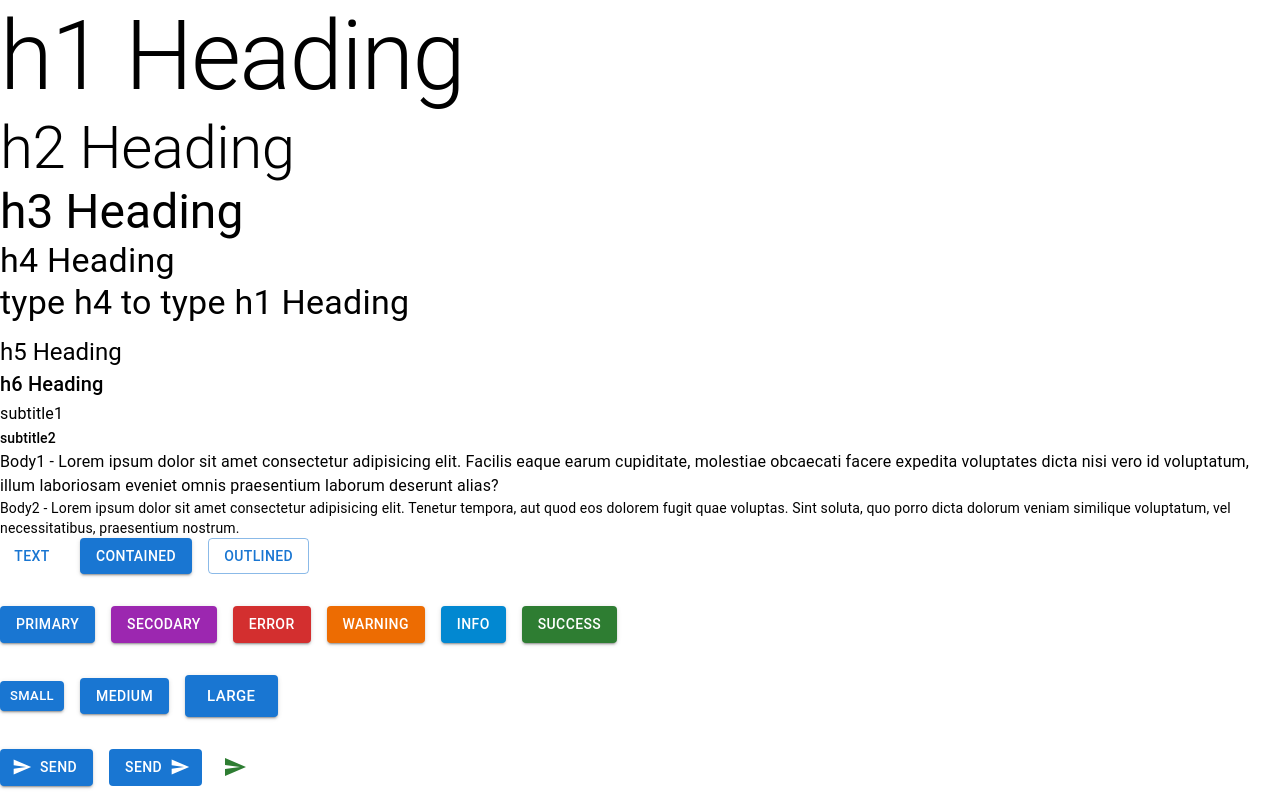
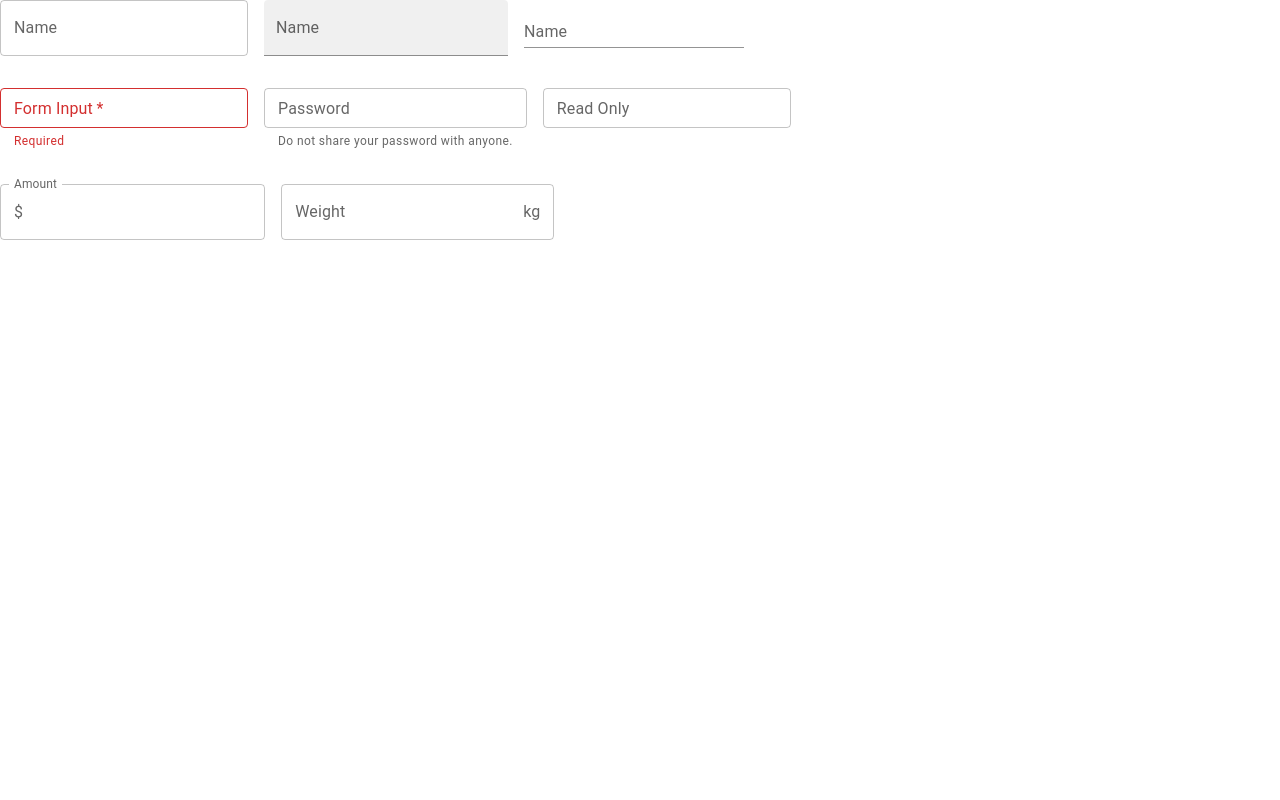
Before and after one commit to imvivekanand/learning-materialui5, a React (Create React App) app: page / in a window 1280 px wide. Shown: the top 800 px of the page. Built offline with nearby package versions, Linux system fonts and the light colour scheme.

Commit message:
Text Field

```diff
--- a/src/App.tsx
+++ b/src/App.tsx
@@ -1,12 +1,14 @@
 import './App.css'
-import { MuiButtons } from './components/MuiButtons';
-import {MuiTypography} from './components/MuiTypography';
+// import { MuiButtons } from './components/MuiButtons';
+import { MuiTextField } from './components/MuiTextField';
+// import {MuiTypography} from './components/MuiTypography';
 
 function App(){
   return (
     <div>
-      <MuiTypography/>
-      <MuiButtons/>
+      {/* <MuiTypography/> */}
+      {/* <MuiButtons/> */}
+      <MuiTextField/>
     </div>
   )
 }
--- /dev/null
+++ b/src/components/MuiTextField.tsx
@@ -0,0 +1,52 @@
+import { Stack, TextField, InputAdornment } from "@mui/material";
+import { useState } from "react";
+
+export const MuiTextField = () => {
+  const [value, setValue] = useState("");
+  return (
+    <Stack spacing={4}>
+      <Stack direction="row" spacing={2}>
+        <TextField label="Name" variant="outlined" />
+        <TextField label="Name" variant="filled" />
+        <TextField label="Name" variant="standard" />
+      </Stack>
+      <Stack direction="row" spacing={2}>
+        <TextField
+          label="Form Input"
+          size="small"
+          color="secondary"
+          required
+          value={value}
+          onChange={(e) => setValue(e.target.value)}
+          error={!value}
+          helperText={!value ? 'Required':'Do not share your your password with anyone.'}
+        />
+        <TextField
+          label="Password"
+          type="password"
+          helperText="Do not share your password with anyone."
+          size="small"
+        />
+        <TextField
+          label="Read Only"
+          size="small"
+          InputProps={{ readOnly: true }}
+        />
+      </Stack>
+      <Stack direction="row" spacing={2}>
+        <TextField
+          label="Amount"
+          InputProps={{
+            startAdornment: <InputAdornment position="start">$</InputAdornment>,
+          }}
+        />
+        <TextField
+          label="Weight"
+          InputProps={{
+            endAdornment: <InputAdornment position="end">kg</InputAdornment>,
+          }}
+        />
+      </Stack>
+    </Stack>
+  );
+};
```
